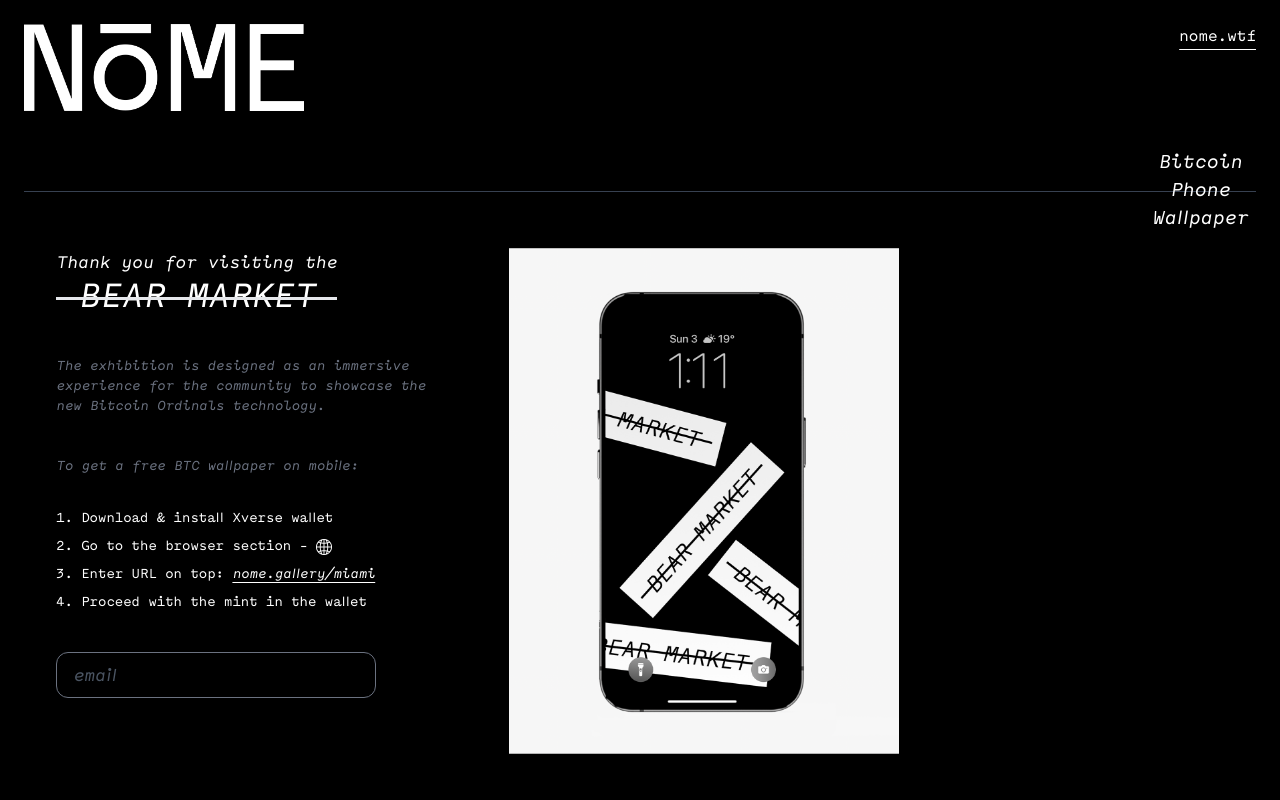
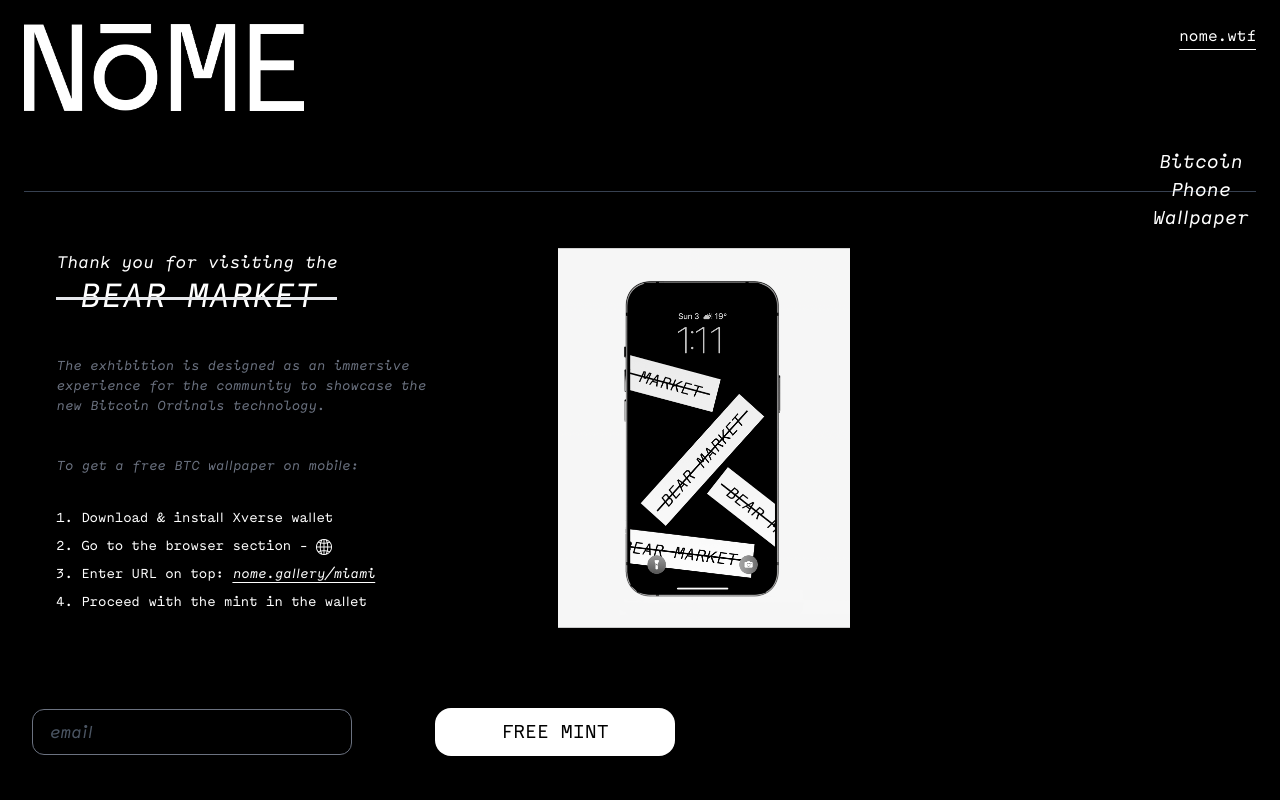
Before and after one commit to Hamza-Liaqat1/art-gallery-nome, a Vue app: page /miami in a window 1280 px wide. Shown: the top 800 px of the page. Built offline with nearby package versions, Linux system fonts and the light colour scheme; the HTML template or start-up script is replaced by a standard one.

Commit message:
Update Miami.vue form layout

```diff
--- a/src/pages/Miami.vue
+++ b/src/pages/Miami.vue
@@ -47,13 +47,26 @@ import Footer from './Footer.vue';
                         </li>
                         <li>4. Proceed with the mint in the wallet</li>
                     </ol>
-                    <input type="email" placeholder="email"
-                        class="max-w-xs bg-black px-4 py-2 rounded-xl border border-solid border-gray-500 w-full mt-10 placeholder:italic placeholder:text-gray-600 text-lg outline-0">
                 </div>
             </article>
-            <aside class="xl:basis-1/3 basis-1/2">
-                <img src="../assets/images/bear-wallpaper.png" alt="" class="w-auto max-h-[600px]">
+            <aside class="xl:basis-1/3 basis-1/2 w-full">
+                <img src="../assets/images/bear-wallpaper.png" alt="" class="w-auto max-h-[380px] mx-auto">
             </aside>
+        </section>
+        <section class="max-w-[1440px]">
+            <form class="pt-8 p-6 md:p-8 md:pt-6 pb-0 w-full  flex flex-col md:flex-row gap-y-6 items-center"
+                @submit="ev => ev.preventDefault()">
+                <input type="email" placeholder="email"
+                    class="xl:basis-1/3 sm:max-w-xs bg-black px-4 py-2 rounded-xl border border-solid border-gray-500 w-full placeholder:italic placeholder:text-gray-600 text-lg outline-0"
+                    required>
+                <div class="xl:basis-1/3 text-center w-full">
+
+                    <button type="submit"
+                        class="  bg-white rounded-2xl text-black uppercase text-xl h-12 w-full max-w-[15rem]">
+                        Free mint
+                    </button>
+                </div>
+            </form>
         </section>
         <Footer />
     </main>
```
